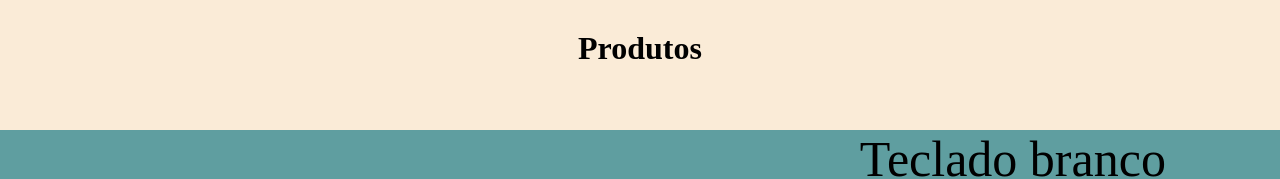
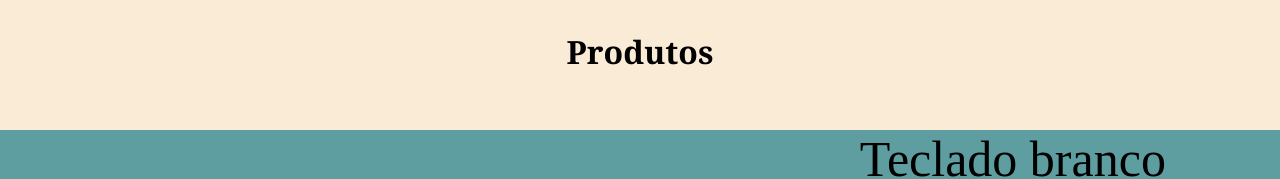
Before and after one commit to RicksDev/Aulas_2024, a website: page Src/View/index2.html in a window 1280 px wide. Shown: the top 179 px of the page. Drawn offline with Linux system fonts and the light colour scheme.

Commit message:
Atualizando pastas

```diff
--- a/Src/style.css
+++ b/Src/View/style.css
@@ -12,6 +12,8 @@ header {
   text-align: center;
   padding: 30px;
   align-items: center;
+  font-family: Georgia, "Times New Roman", Times, serif;
+  padding: 30px;
 }
 
 .texto1 {
--- a/Src/style2.css
+++ b/Src/View/style2.css
@@ -10,6 +10,8 @@
 
 h1.titulo {
   text-align: center;
+  padding: 30px;
+  font-family: Georgia, "Times New Roman", Times, serif;
   padding: 30px;
 }
 .texto1,
```
Also changed, not shown: Src/View/Index1.html (renamed from Src/Index1.html), Src/View/index2.html (renamed from Src/index2.html), Src/View/index3.html (renamed from Src/index3.html), Src/View/style3.css (renamed from Src/style3.css).
